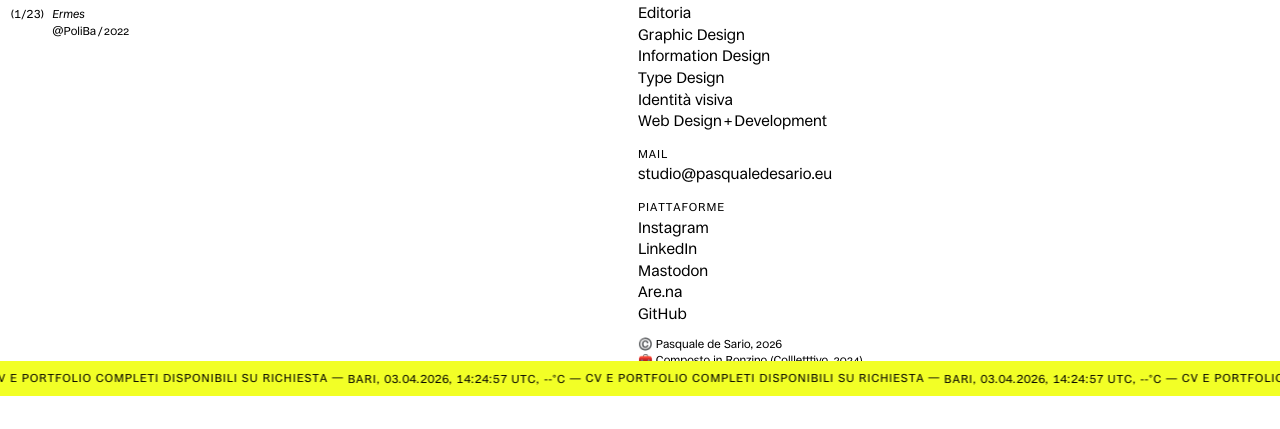
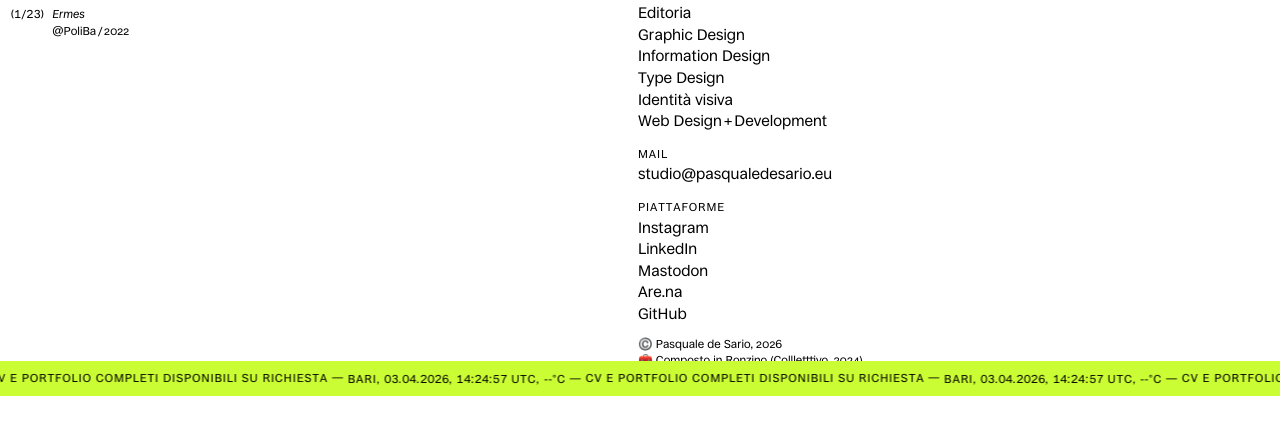
Before and after one commit to pasqualedesario/pasqualedesario.eu, a website: page index.html in a window 1280 px wide. Shown: the part 404-833 px from the top of the page. Drawn offline with nearby package versions, Linux system fonts and the light colour scheme; no server answers.

Commit message:
Tennis Ball Yellow!

```diff
--- a/assets/style.css
+++ b/assets/style.css
@@ -3,7 +3,7 @@
     --color-white: #fff;
     --color-black: #000;
     --color-gray: #bebfc3;
-    --color-footer: #f2ff26;
+    --color-footer: #cbfd34; /* Tennis Ball Yellow */
     --font-size-sm: clamp(0.68rem, 0.68rem + 0.07vw, 0.74rem);
     --font-size-body: clamp(0.84rem, 0.84rem + 0.17vw, 1.05rem);
     --font-size-lg: clamp(0.88rem, 0.88rem + 0.07vw, 0.93rem);
```
